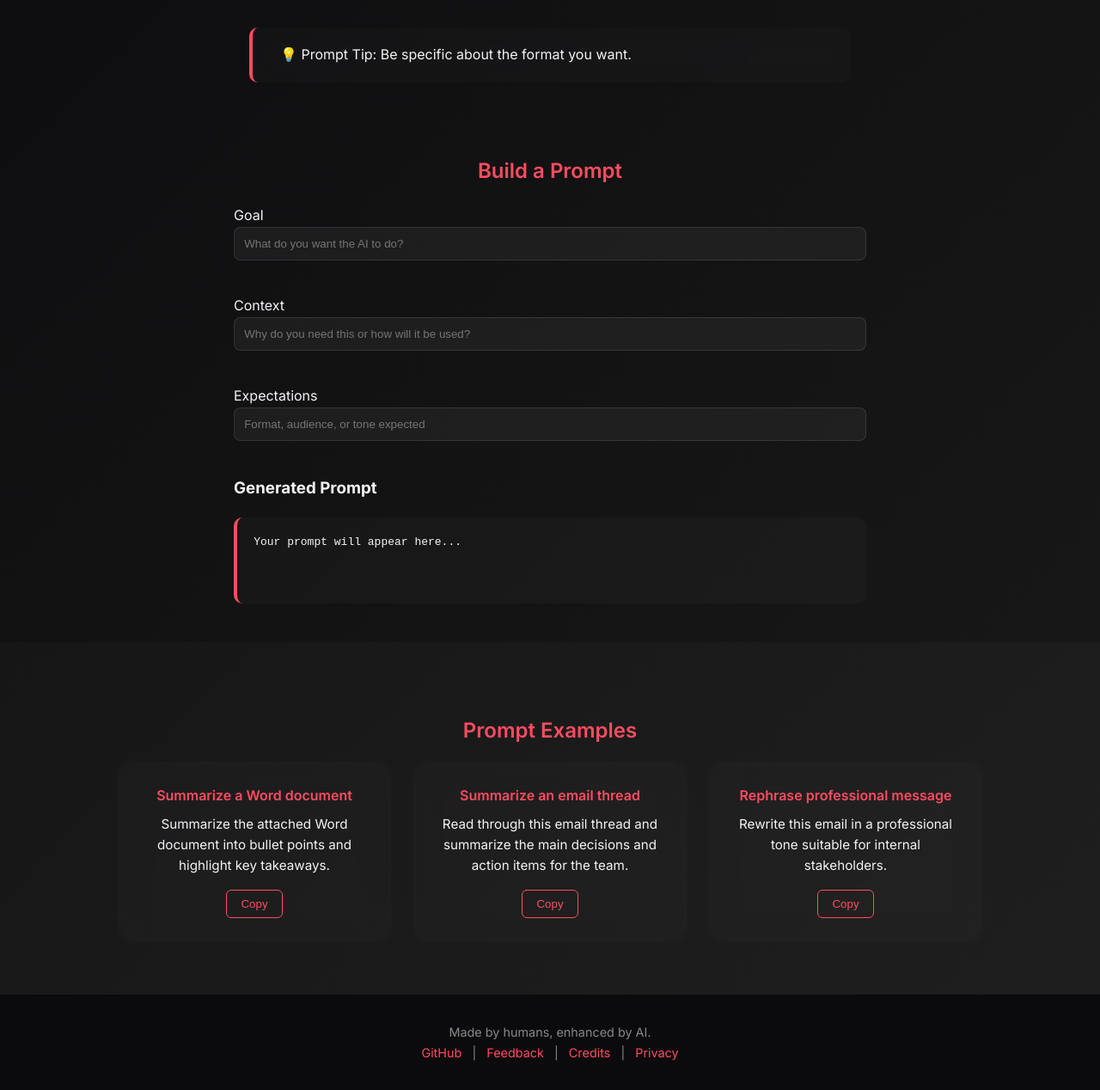
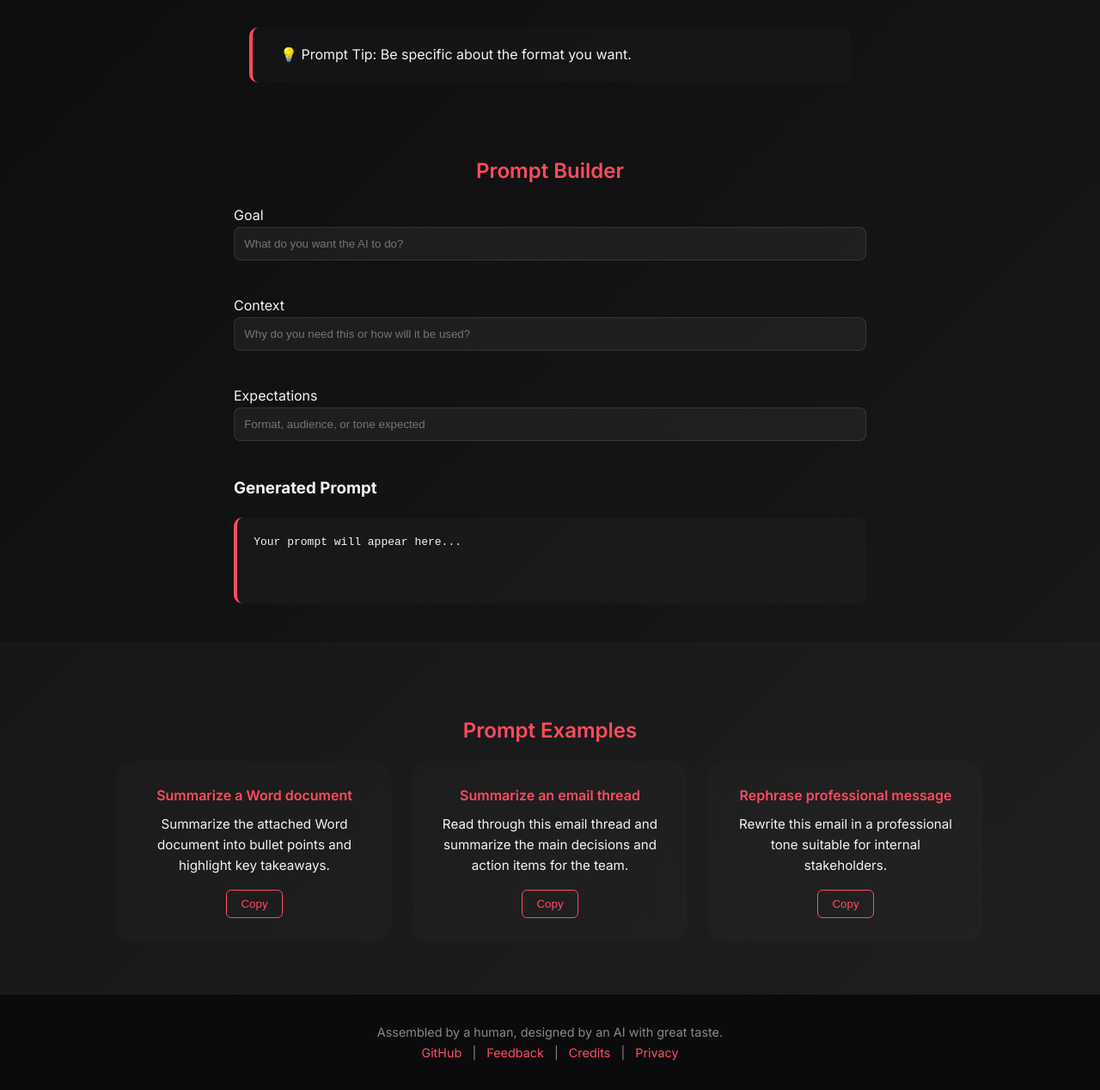
Before and after one commit to neilands93/Prompting-tips, a plain HTML site: page index.html in a window 1280 px wide. Shown: the whole page at 86% size. Drawn offline with nearby package versions, Linux system fonts and the light colour scheme.

Commit message:
Update index.html
remake

```diff
--- a/index.html
+++ b/index.html
@@ -171,7 +171,7 @@
   </section>
 
   <section id="builder">
-    <h2 style="text-align: center;">Build a Prompt</h2>
+    <h2 style="text-align: center;">Prompt Builder</h2>
     <div class="field">
       <label for="goal">Goal</label>
       <input type="text" id="goal" placeholder="What do you want the AI to do?">
@@ -212,7 +212,7 @@
   </section>
 
   <footer>
-    Made by humans, enhanced by AI.<br>
+    Assembled by a human, designed by an AI with great taste.<br>
     <a href="#">GitHub</a> |
     <a href="#">Feedback</a> |
     <a href="#">Credits</a> |
```
